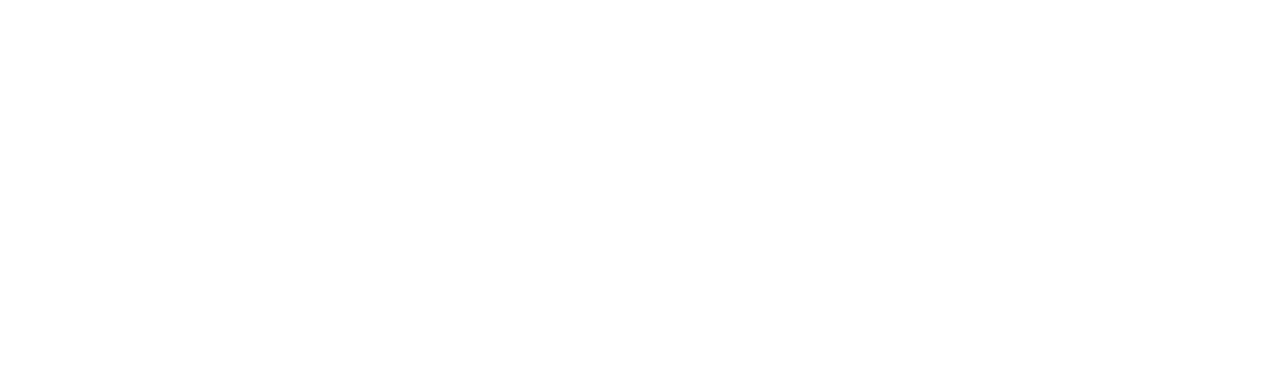
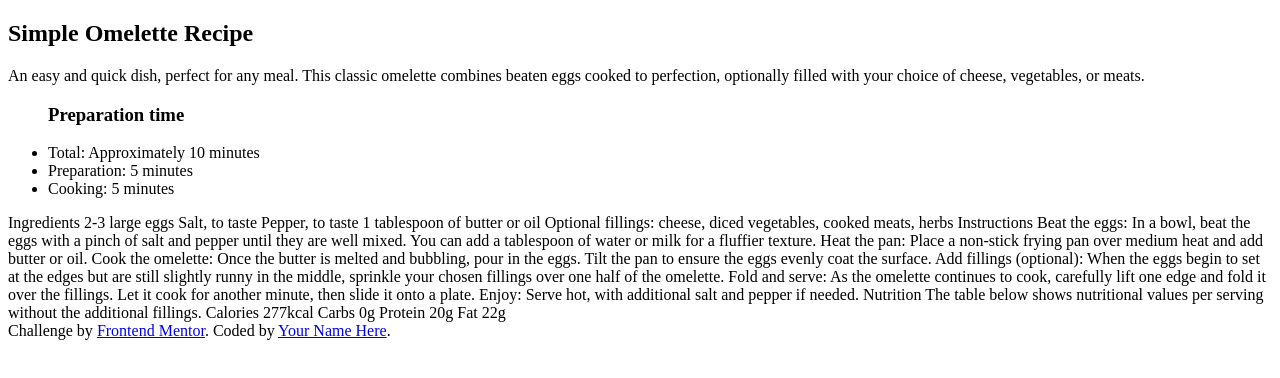
Before and after one commit to GuilhermeMarchioli/Recipe-Page, a plain HTML site: page index.html in a window 1280 px wide. Drawn offline with Linux system fonts and the light colour scheme.

Commit message:
html tags

```diff
--- a/index.html
+++ b/index.html
@@ -10,6 +10,66 @@
         <section id="background"></section>
         <section id="recipe">
 
+  <h1>Simple Omelette Recipe</h1>
+
+  <p>
+      An easy and quick dish, perfect for any meal. This classic omelette combines beaten eggs cooked
+      to perfection, optionally filled with your choice of cheese, vegetables, or meats.
+  </p>
+
+  <ul>
+      <h3>Preparation time</h3>
+      <li>Total: Approximately 10 minutes</li>
+      <li>Preparation: 5 minutes</li>
+      <li>Cooking: 5 minutes</li>
+  </ul>
+
+  Ingredients
+
+  2-3 large eggs
+  Salt, to taste
+  Pepper, to taste
+  1 tablespoon of butter or oil
+  Optional fillings: cheese, diced vegetables, cooked meats, herbs
+
+  Instructions
+
+  Beat the eggs: In a bowl, beat the eggs with a pinch of salt and pepper until they are well mixed.
+  You can add a tablespoon of water or milk for a fluffier texture.
+
+  Heat the pan: Place a non-stick frying pan over medium heat and add butter or oil.
+
+  Cook the omelette: Once the butter is melted and bubbling, pour in the eggs. Tilt the pan to ensure
+  the eggs evenly coat the surface.
+
+  Add fillings (optional): When the eggs begin to set at the edges but are still slightly runny in the
+  middle, sprinkle your chosen fillings over one half of the omelette.
+
+  Fold and serve: As the omelette continues to cook, carefully lift one edge and fold it over the
+  fillings. Let it cook for another minute, then slide it onto a plate.
+
+  Enjoy: Serve hot, with additional salt and pepper if needed.
+
+  Nutrition
+
+  The table below shows nutritional values per serving without the additional fillings.
+
+  Calories
+  277kcal
+
+  Carbs
+  0g
+
+  Protein
+  20g
+
+  Fat
+  22g
+
+  <div class="attribution">
+    Challenge by <a href="https://www.frontendmentor.io?ref=challenge" target="_blank">Frontend Mentor</a>.
+    Coded by <a href="#">Your Name Here</a>.
+  </div>
         </section>
     </main>
 </body>
```
